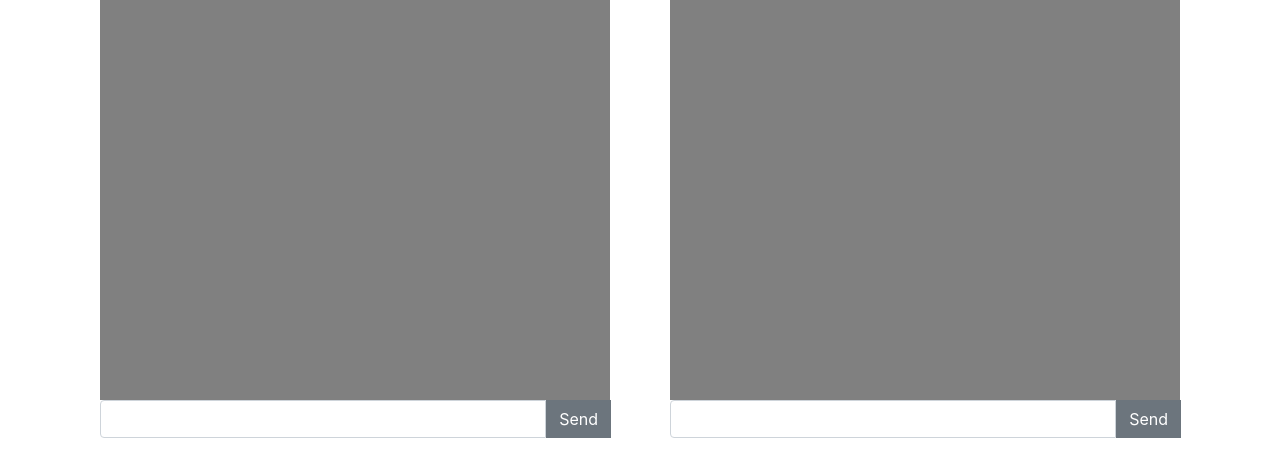
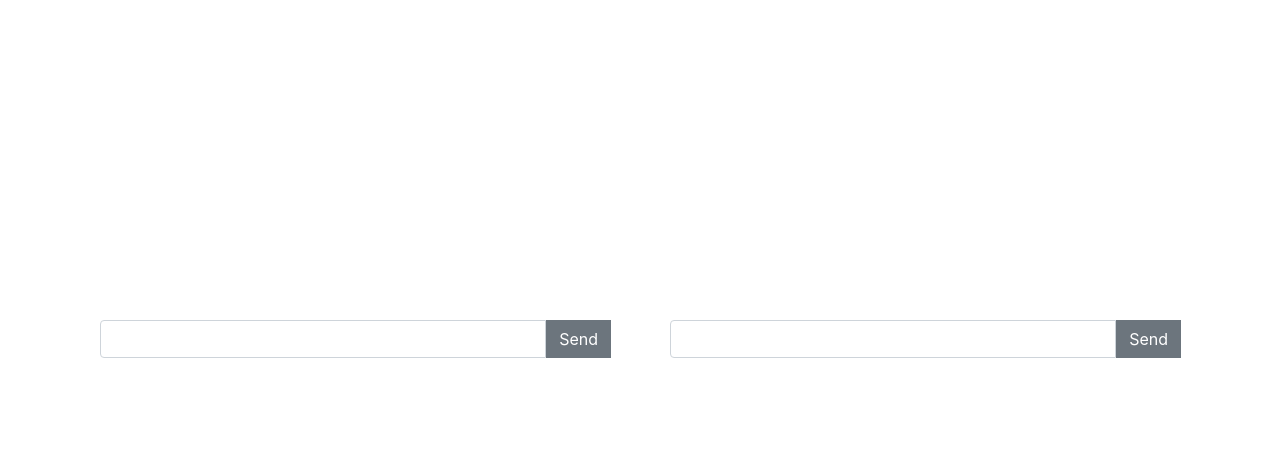
Before and after one commit to bdeglane/chatto, a React (Create React App) app: page / in a window 1280 px wide. Shown: the top 476 px of the page. Built offline with nearby package versions, Linux system fonts and the light colour scheme.

Commit message:
start style

```diff
--- a/src/component/chatto-window/ChattoWindow.css
+++ b/src/component/chatto-window/ChattoWindow.css
@@ -1,8 +1,9 @@
 .messages {
-    height: 25em;
+    height: 20em;
+
     overflow-y: scroll;
     overflow-x: hidden;
-    background: grey;
+    background: none;
 
     display: flex;
     flex-direction: column;
```
